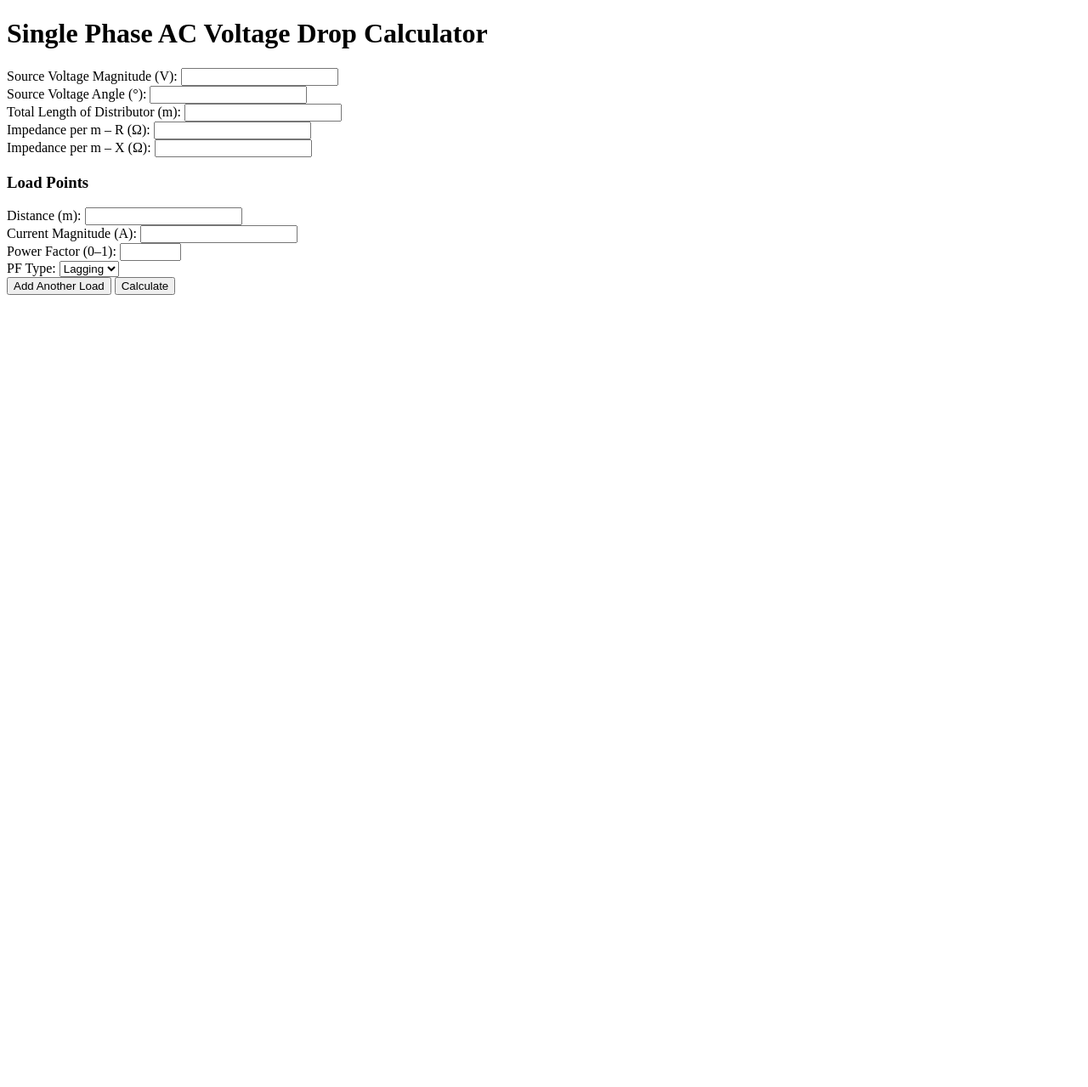
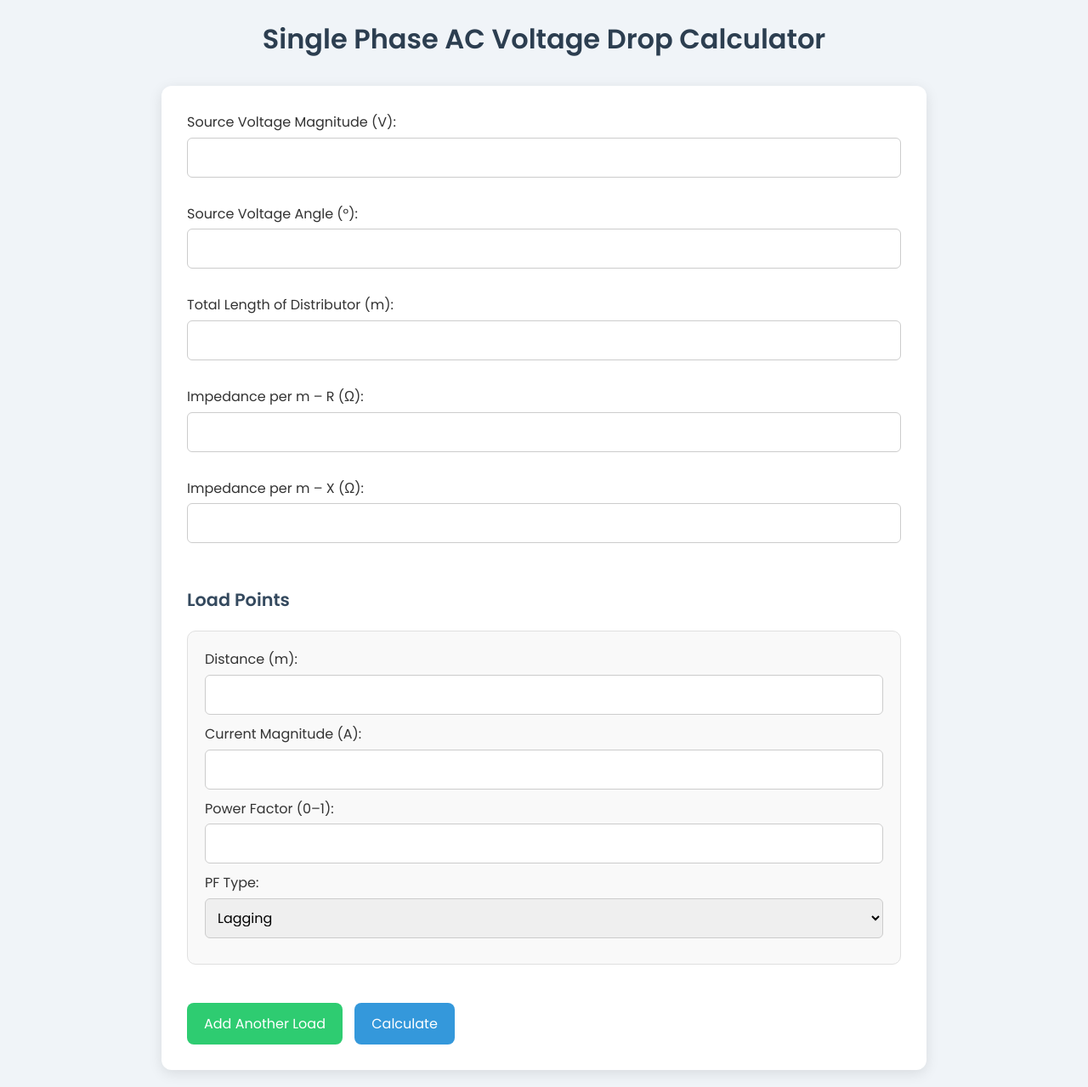
Before and after one commit to rithik2812/voltage, a Flask app: page / in a window 1280 px wide. Shown: the whole page at 85% size. Before the commit the page ends 347 px from the top, so only its background shows below. Run offline with Flask 3, Linux system fonts and the light colour scheme.

Commit message:
Update index.html

```diff
--- a/templates/index.html
+++ b/templates/index.html
@@ -1,12 +1,167 @@
 <!DOCTYPE html>
 <html lang="en">
 <head>
-  <meta charset="UTF-8">
-  <meta name="viewport" content="width=device-width,initial-scale=1">
+  <meta charset="UTF-8" />
+  <meta name="viewport" content="width=device-width, initial-scale=1" />
   <title>Voltage Calculator</title>
   <link href="https://fonts.googleapis.com/css2?family=Poppins:wght@300;400;600&display=swap" rel="stylesheet">
   <style>
-    /* ... (existing styles remain unchanged) ... */
+    * {
+      box-sizing: border-box;
+      font-family: 'Poppins', sans-serif;
+      margin: 0;
+      padding: 0;
+    }
+
+    body {
+      background: #f0f4f8;
+      color: #333;
+      line-height: 1.6;
+      padding: 20px;
+    }
+
+    header {
+      text-align: center;
+      margin-bottom: 30px;
+    }
+
+    header h1 {
+      font-size: 2rem;
+      font-weight: 600;
+      color: #2c3e50;
+    }
+
+    main {
+      max-width: 900px;
+      margin: 0 auto;
+      background: #fff;
+      padding: 30px;
+      border-radius: 12px;
+      box-shadow: 0 4px 16px rgba(0,0,0,0.1);
+    }
+
+    form {
+      display: flex;
+      flex-direction: column;
+      gap: 20px;
+    }
+
+    .form-group {
+      display: flex;
+      flex-direction: column;
+      margin-bottom: 10px;
+    }
+
+    .form-group label {
+      font-weight: 500;
+      margin-bottom: 5px;
+    }
+
+    .form-group input,
+    .form-group select {
+      padding: 10px;
+      border: 1px solid #ccc;
+      border-radius: 6px;
+      font-size: 1rem;
+      transition: 0.2s;
+    }
+
+    .form-group input:focus,
+    .form-group select:focus {
+      outline: none;
+      border-color: #3498db;
+      box-shadow: 0 0 4px rgba(52, 152, 219, 0.4);
+    }
+
+    .full-width {
+      width: 100%;
+    }
+
+    h3 {
+      margin-top: 20px;
+      font-size: 1.3rem;
+      color: #34495e;
+    }
+
+    .load-point {
+      border: 1px solid #e0e0e0;
+      background-color: #f9f9f9;
+      padding: 20px;
+      border-radius: 10px;
+      margin-bottom: 15px;
+    }
+
+    .add-btn,
+    .calculate-btn {
+      padding: 12px 20px;
+      margin-top: 10px;
+      font-size: 1rem;
+      border: none;
+      border-radius: 8px;
+      cursor: pointer;
+      transition: background 0.3s ease;
+    }
+
+    .add-btn {
+      background: #2ecc71;
+      color: white;
+      margin-right: 10px;
+    }
+
+    .add-btn:hover {
+      background: #27ae60;
+    }
+
+    .calculate-btn {
+      background: #3498db;
+      color: white;
+    }
+
+    .calculate-btn:hover {
+      background: #2980b9;
+    }
+
+    section.result {
+      background: #e8f8f5;
+      border-left: 5px solid #1abc9c;
+      padding: 20px;
+      border-radius: 10px;
+      margin-top: 20px;
+    }
+
+    section.result h2 {
+      margin-bottom: 15px;
+      color: #16a085;
+    }
+
+    section.result ul {
+      list-style: none;
+      padding-left: 0;
+    }
+
+    section.result li {
+      padding: 8px 0;
+      font-weight: 500;
+    }
+
+    .error {
+      color: #e74c3c;
+      font-weight: bold;
+      padding: 10px;
+      border-left: 5px solid #c0392b;
+      background-color: #fdecea;
+      border-radius: 10px;
+    }
+
+    @media (max-width: 600px) {
+      main {
+        padding: 20px;
+      }
+
+      .form-group {
+        width: 100%;
+      }
+    }
   </style>
 </head>
 <body>
@@ -15,7 +170,6 @@
   </header>
   <main>
     <form method="POST">
-      <!-- Source & Feeder Inputs (unchanged) -->
       <div class="form-group">
         <label>Source Voltage Magnitude (V):</label>
         <input name="V_mag" required type="number" step="0.1">
@@ -24,12 +178,10 @@
         <label>Source Voltage Angle (°):</label>
         <input name="V_angle" required type="number" step="0.1">
       </div>
-
       <div class="form-group">
         <label>Total Length of Distributor (m):</label>
         <input name="total_length" required type="number" step="0.1">
       </div>
-
       <div class="form-group">
         <label>Impedance per m – R (Ω):</label>
         <input name="R" required type="number" step="0.0001">
@@ -39,7 +191,6 @@
         <input name="X" required type="number" step="0.0001">
       </div>
 
-      <!-- Load Points -->
       <h3 class="full-width">Load Points</h3>
       <div id="load-points" class="full-width">
         <div class="load-point">
```
Lines whose indentation alone changed are shown as unchanged.
